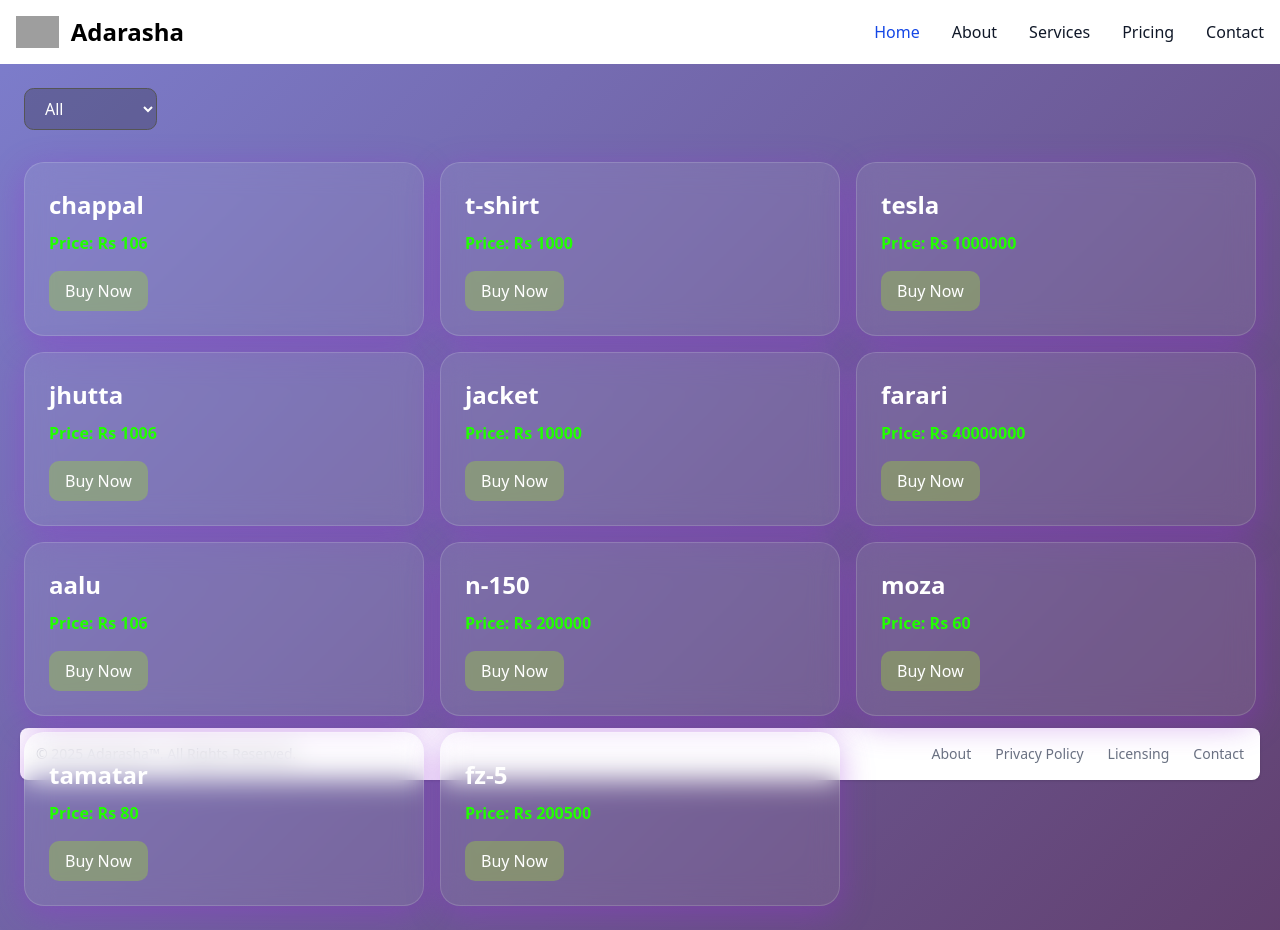
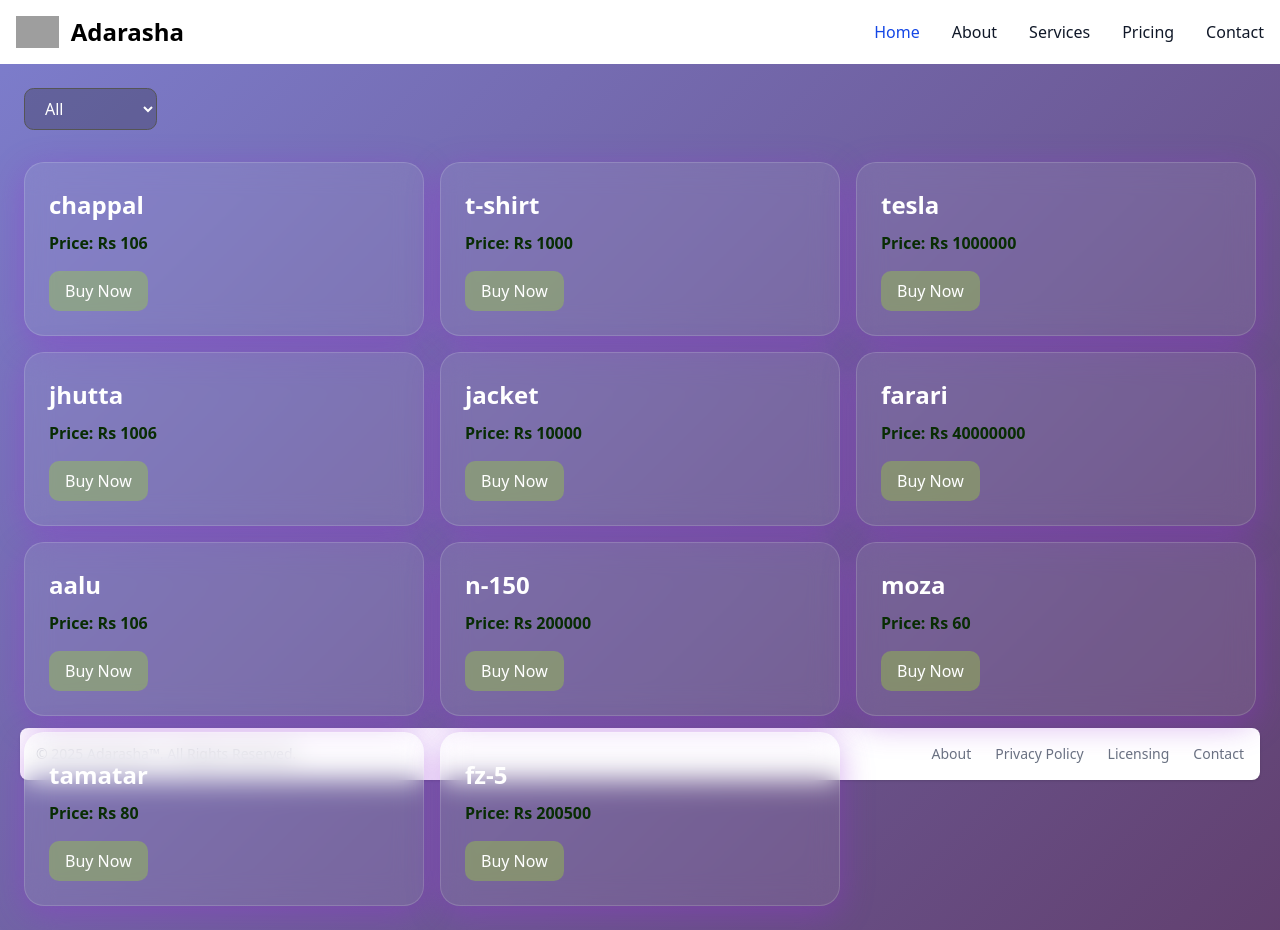
Before and after one commit to aakku106/4thSemTranning_REACT, a React (Vite) app in the folder day2/: page / in a window 1280 px wide. Built offline with nearby package versions, Linux system fonts and the light colour scheme; grey boxes are pictures that could not be loaded.

Commit message:
bg change

```diff
--- a/day2/src/style/style.css
+++ b/day2/src/style/style.css
@@ -1,3 +1,5 @@
+/** @format */
+
 @import "tailwindcss";
 
 .bg-wrapper {
@@ -57,7 +59,7 @@
 }
 
 .price {
-  color: #22ff00;
+  color: #092d04;
   font-weight: 600;
   margin-bottom: 1rem;
 }
```
